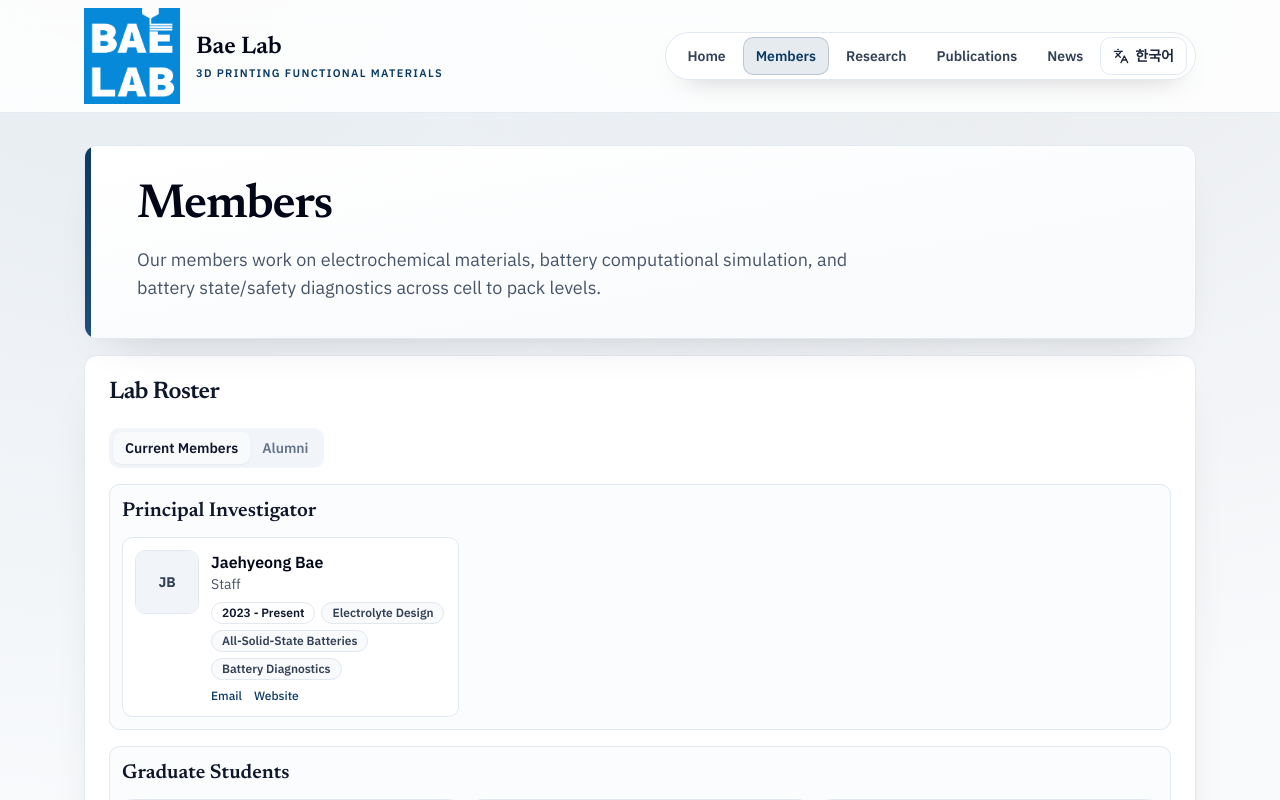
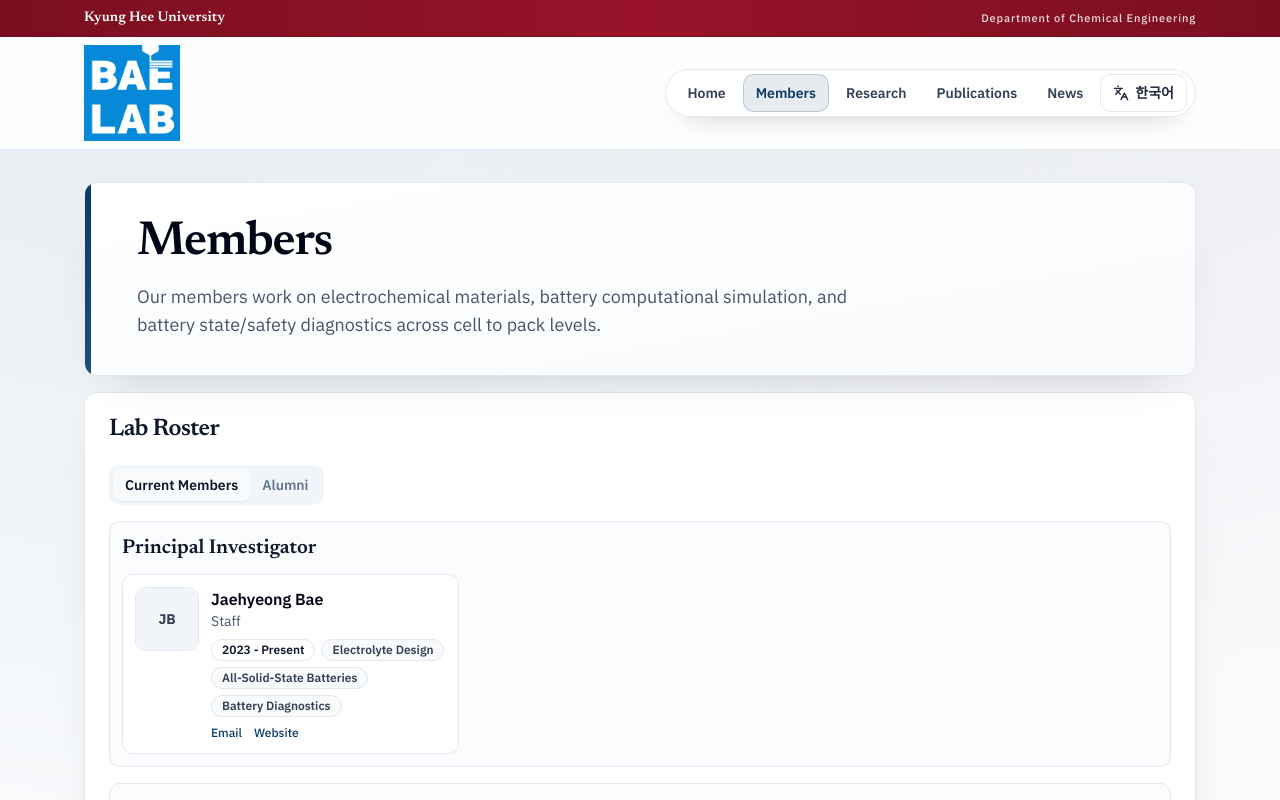
Before and after one commit to baegroup/baegroup.github.io, a React (Vite) app: page /en/members in a window 1280 px wide. Shown: the top 800 px of the page. Built offline with nearby package versions, Linux system fonts and the light colour scheme.

Commit message:
Redesign header with university ribbon and logo-first branding

```diff
--- a/src/components/site/SiteHeader.jsx
+++ b/src/components/site/SiteHeader.jsx
@@ -4,14 +4,15 @@ import { Languages, Menu, X } from 'lucide-react';
 
 import { Button } from '@/components/ui/button';
 import { cn } from '@/lib/utils';
-import { BRAND, NAV_ITEMS } from '@/content/site-content';
+import { NAV_ITEMS } from '@/content/site-content';
 import { pagePath, switchLocalePath } from '@/lib/i18n';
 
 export function SiteHeader({ locale }) {
   const [open, setOpen] = useState(false);
   const location = useLocation();
-  const brand = BRAND[locale];
   const isKorean = locale === 'ko';
+  const universityLabel = isKorean ? '경희대학교' : 'Kyung Hee University';
+  const affiliationLabel = isKorean ? '화학공학과' : 'Department of Chemical Engineering';
 
   const navItems = useMemo(() => NAV_ITEMS[locale] || NAV_ITEMS.en, [locale]);
   const targetLocale = locale === 'ko' ? 'en' : 'ko';
@@ -19,28 +20,22 @@ export function SiteHeader({ locale }) {
   const localePath = switchLocalePath(location.pathname, targetLocale);
 
   return (
-    <header className="sticky top-0 z-50 border-b border-slate-200/90 bg-white/85 backdrop-blur-md">
+    <header className="sticky top-0 z-50 border-b border-slate-200/90 bg-white/90 backdrop-blur-md">
+      <div className="border-b border-[#7f1121] bg-gradient-to-r from-[#7a0f1f] via-[#98132a] to-[#7a0f1f]">
+        <div className="mx-auto flex h-9 w-full max-w-6xl items-center justify-between px-5">
+          <p className="font-serif text-sm font-semibold tracking-[0.01em] text-white">{universityLabel}</p>
+          <p className="text-[11px] font-medium tracking-[0.08em] text-white/85 max-md:hidden">{affiliationLabel}</p>
+        </div>
+      </div>
+
       <div className="mx-auto flex min-h-24 w-full max-w-6xl items-center justify-between px-5 md:min-h-28">
-        <Link className="flex min-w-0 items-center gap-3.5 no-underline md:gap-4" to={pagePath(locale, '')}>
+        <Link
+          aria-label={isKorean ? '배랩 홈페이지' : 'Bae Lab home'}
+          className="flex items-center no-underline"
+          to={pagePath(locale, '')}
+        >
           <img alt="Bae Lab logo" className="h-20 w-20 object-contain md:h-24 md:w-24" src={`${import.meta.env.BASE_URL}assets/img/lab-logo.png`} />
-          <div className="min-w-0 leading-tight">
-            <p
-              className={cn(
-                'truncate font-serif font-semibold text-slate-950',
-                isKorean ? 'text-base md:text-xl' : 'text-lg md:text-2xl'
-              )}
-            >
-              {brand.name}
-            </p>
-            <p
-              className={cn(
-                'mt-1 truncate max-md:hidden',
-                isKorean ? 'text-xs font-medium text-slate-500' : 'text-[11px] font-semibold uppercase tracking-[0.12em] text-[#0b3a64]'
-              )}
-            >
-              {brand.subtitle}
-            </p>
-          </div>
+          <span className="sr-only">{isKorean ? '배랩 메인으로 이동' : 'Go to Bae Lab home'}</span>
         </Link>
 
         <nav className="relative">
```
